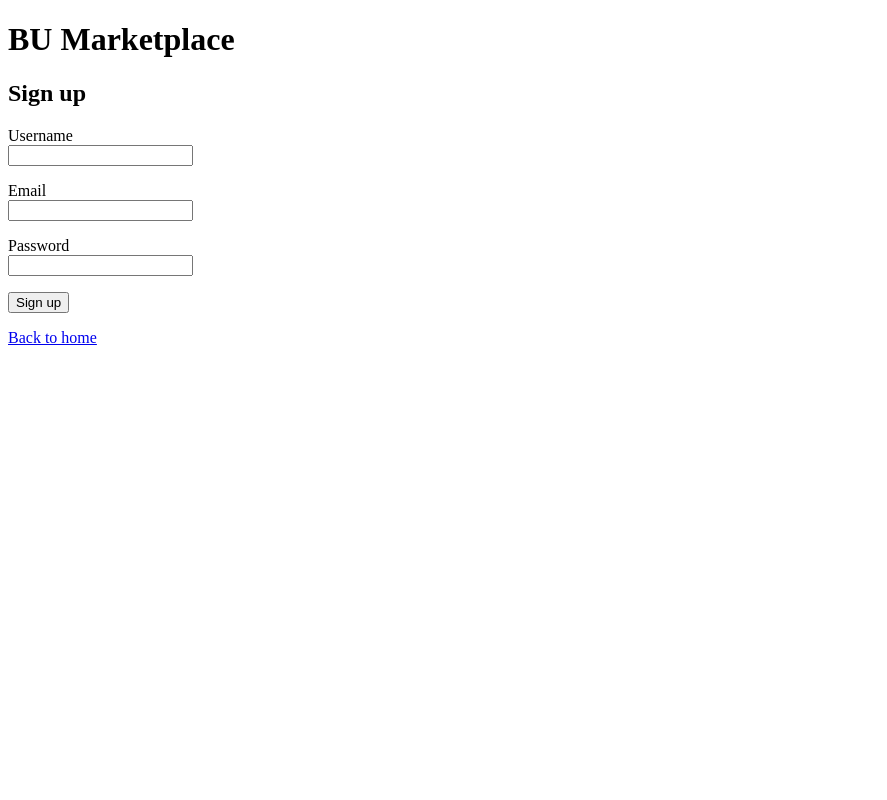
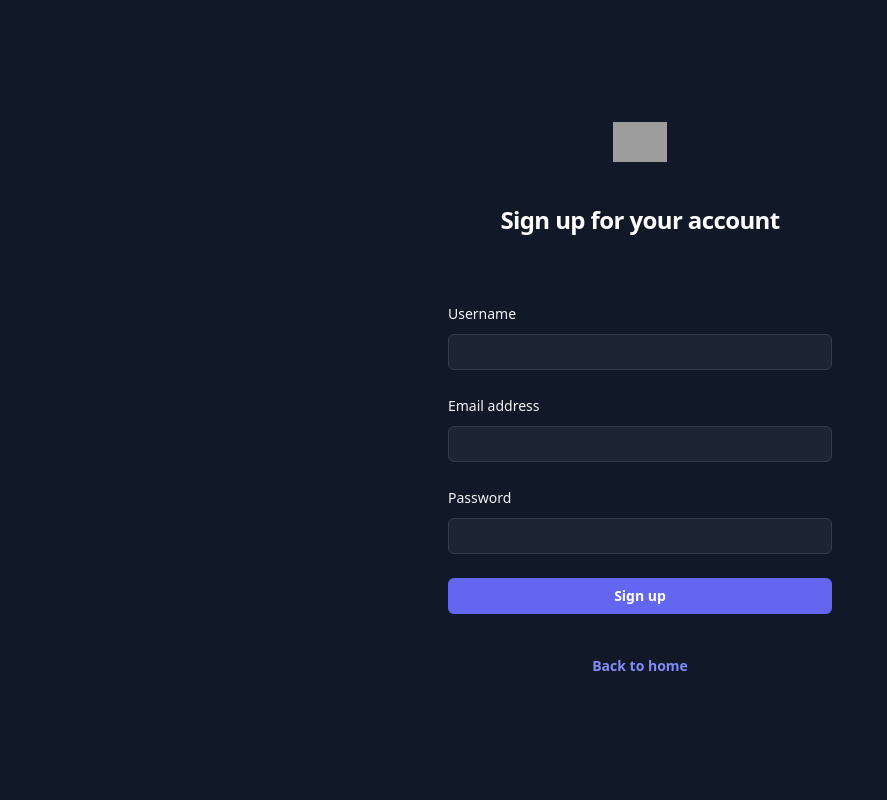
Before and after one commit to aaron-d-e/bu-marketplace, a Django app: page /signup_page/ in a window 1280 px wide. Shown: the whole page, without its empty margins (0-887 px from the left). Run offline with Django 5.2, Linux system fonts and the light colour scheme; some libraries are stand-ins or nearby versions; grey boxes are pictures that could not be loaded.

Commit message:
tailwind css and signup

```diff
--- a/market_app/templates/market_app/signup_page.html
+++ b/market_app/templates/market_app/signup_page.html
@@ -1,32 +1,51 @@
 <!DOCTYPE html>
-<html lang="en">
+<html lang="en" class="h-full bg-gray-900">
 <head>
-    <meta charset="UTF-8">
-    <title>Sign up – BU Marketplace</title>
+  <meta charset="UTF-8">
+  <meta name="viewport" content="width=device-width, initial-scale=1.0">
+  <title>Sign up – BU Marketplace</title>
+  <script src="https://cdn.tailwindcss.com"></script>
 </head>
-<body>
-    <h1>BU Marketplace</h1>
-    <h2>Sign up</h2>
+<body class="h-full">
+  <div class="flex min-h-full flex-col justify-center px-6 py-12 lg:px-8">
+    <div class="sm:mx-auto sm:w-full sm:max-w-sm">
+      <img src="https://tailwindcss.com/plus-assets/img/logos/mark.svg?color=indigo&shade=500" alt="Your Company" class="mx-auto h-10 w-auto" />
+      <h2 class="mt-10 text-center text-2xl/9 font-bold tracking-tight text-white">Sign up for your account</h2>
+    </div>
 
-    <form method="post" action="{% url 'signup_page' %}">
+    <div class="mt-10 sm:mx-auto sm:w-full sm:max-w-sm">
+      <form action="{% url 'signup_page' %}" method="post" class="space-y-6">
         {% csrf_token %}
-        <p>
-            <label for="username">Username</label><br>
-            <input type="text" name="username" id="username" required>
-        </p>
-        <p>
-            <label for="email">Email</label><br>
-            <input type="email" name="email" id="email" required>
-        </p>
-        <p>
-            <label for="password">Password</label><br>
-            <input type="password" name="password" id="password" required>
-        </p>
-        <p>
-            <button type="submit">Sign up</button>
-        </p>
-    </form>
+        <div>
+          <label for="username" class="block text-sm/6 font-medium text-gray-100">Username</label>
+          <div class="mt-2">
+            <input id="username" type="text" name="username" required autocomplete="username" class="block w-full rounded-md bg-white/5 px-3 py-1.5 text-base text-white outline outline-1 -outline-offset-1 outline-white/10 placeholder:text-gray-500 focus:outline focus:outline-2 focus:-outline-offset-2 focus:outline-indigo-500 sm:text-sm/6" />
+          </div>
+        </div>
 
-    <a href="{% url 'home' %}">Back to home</a>
+        <div>
+          <label for="email" class="block text-sm/6 font-medium text-gray-100">Email address</label>
+          <div class="mt-2">
+            <input id="email" type="email" name="email" required autocomplete="email" class="block w-full rounded-md bg-white/5 px-3 py-1.5 text-base text-white outline outline-1 -outline-offset-1 outline-white/10 placeholder:text-gray-500 focus:outline focus:outline-2 focus:-outline-offset-2 focus:outline-indigo-500 sm:text-sm/6" />
+          </div>
+        </div>
+
+        <div>
+          <label for="password" class="block text-sm/6 font-medium text-gray-100">Password</label>
+          <div class="mt-2">
+            <input id="password" type="password" name="password" required autocomplete="new-password" class="block w-full rounded-md bg-white/5 px-3 py-1.5 text-base text-white outline outline-1 -outline-offset-1 outline-white/10 placeholder:text-gray-500 focus:outline focus:outline-2 focus:-outline-offset-2 focus:outline-indigo-500 sm:text-sm/6" />
+          </div>
+        </div>
+
+        <div>
+          <button type="submit" class="flex w-full justify-center rounded-md bg-indigo-500 px-3 py-1.5 text-sm/6 font-semibold text-white hover:bg-indigo-400 focus-visible:outline focus-visible:outline-2 focus-visible:outline-offset-2 focus-visible:outline-indigo-500">Sign up</button>
+        </div>
+      </form>
+
+      <p class="mt-10 text-center text-sm/6 text-gray-400">
+        <a href="{% url 'home' %}" class="font-semibold text-indigo-400 hover:text-indigo-300">Back to home</a>
+      </p>
+    </div>
+  </div>
 </body>
 </html>
```
